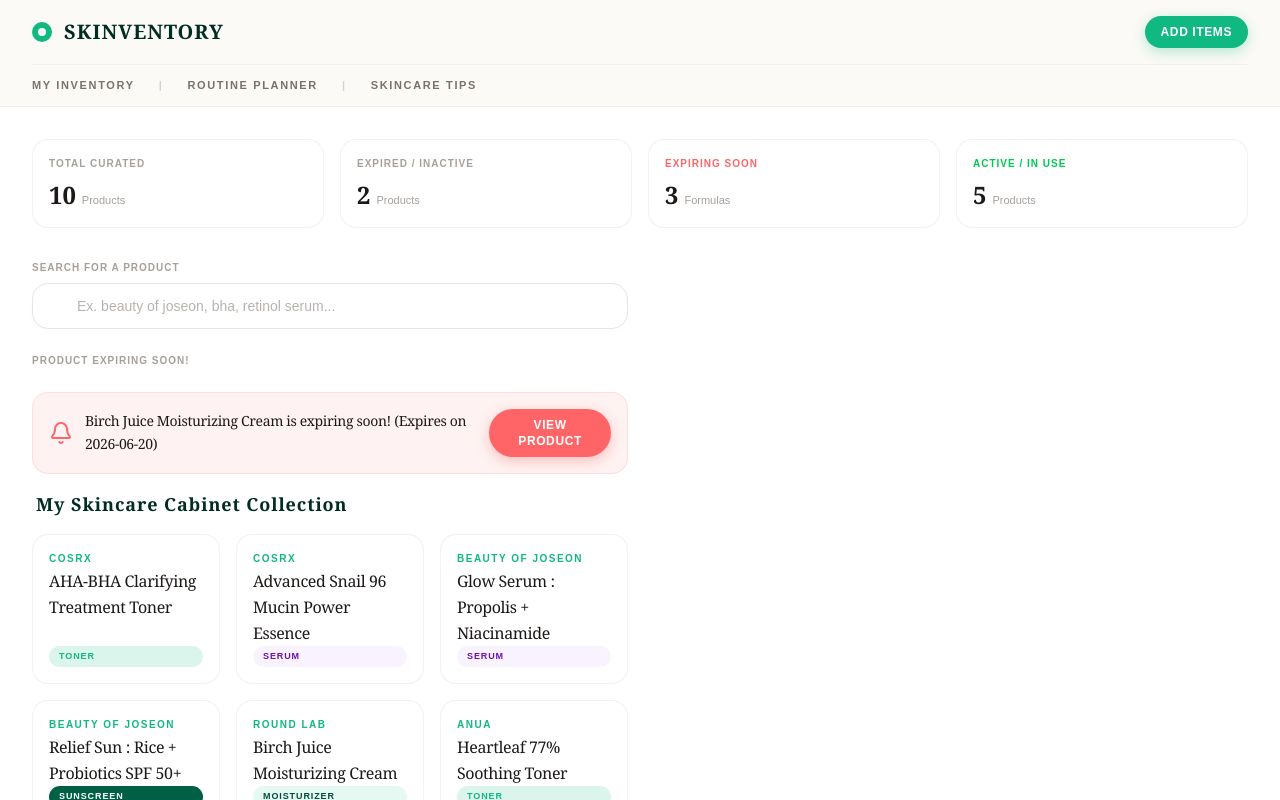
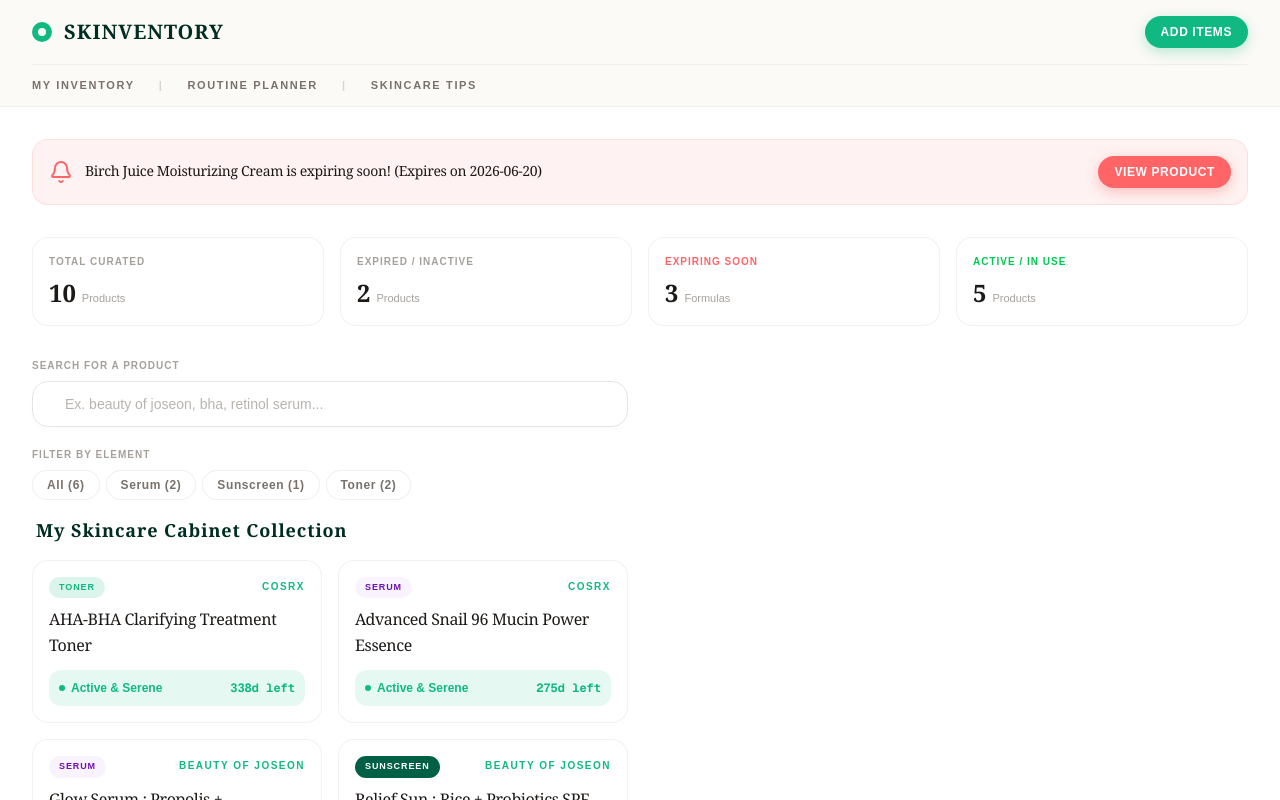
Before and after one commit to faabaf01/skinventory-nextjs, a Next.js app: page / in a window 1280 px wide. Shown: the top 800 px of the page. Built offline with nearby package versions, Linux system fonts and the light colour scheme.

Commit message:
add expiry day count

```diff
--- a/app/page.tsx
+++ b/app/page.tsx
@@ -1,4 +1,5 @@
 import { Bell, Search } from "lucide-react";
+import { SkincareProduct } from "./types";
 
 export default function Home() {
   const products = [
@@ -75,6 +76,25 @@
         "Extremely calming on red or irritated skin. Excellent for 7-skin method.",
     },
   ];
+
+  const getProductExpirationStatus = (product: SkincareProduct) => {
+    const currentDate = new Date();
+    const expirationDate = new Date(product.expirationDate || "");
+    const daysRemaining = Math.ceil(
+      (expirationDate.getTime() - currentDate.getTime()) /
+        (1000 * 60 * 60 * 24),
+    );
+    let status = "Unknown";
+    if (daysRemaining < 0) {
+      status = "Expired";
+    } else if (daysRemaining <= 7) {
+      status = "Expiring Soon";
+    } else {
+      status = "Active";
+    }
+    return { daysRemaining, status };
+  };
+
   return (
     <>
       <header className="sticky top-0 z-30 bg-[#FCFAF6]/90 backdrop-blur-md border-b border-emerald-950/5 px-4 sm:px-6 lg:px-8">
@@ -120,6 +140,22 @@
       </header>
 
       <main className="px-4 py-8 sm:px-6 lg:px-8 gap-8 grid grid-cols-1">
+        <div className="flex flex-col gap-6">
+          <div className="bg-[#fef3f2] border border-red-200/50 p-4 rounded-2xl flex items-center justify-between">
+            <div className="flex items-center gap-3">
+              <div className="flex items-center justify-center">
+                <Bell className="w-6 h-6 text-red-400" />
+              </div>
+              <span className="text-sm font-serif font-medium text-stone-900 tracking-tight leading-relaxed">
+                Birch Juice Moisturizing Cream is expiring soon! (Expires on
+                2026-06-20)
+              </span>
+            </div>
+            <button className="px-4 py-2 bg-red-400 text-white font-bold rounded-full hover:bg-red-500 cursor-pointer transition-all text-xs tracking-wider uppercase flex items-center gap-1.5 shadow-[0_4px_14px_rgba(239,68,68,0.3)] hover:shadow-[0_4px_18px_rgba(239,68,68,0.5)] active:scale-95 duration-150">
+              View Product
+            </button>
+          </div>
+        </div>
         <div className="grid grid-cols-2 md:grid-cols-4 gap-4">
           <div className="bg-white border border-stone-200/50 p-4 rounded-2xl flex flex-col justify-between">
             <span className="text-[10px] uppercase font-bold text-stone-400 tracking-widest">
@@ -187,55 +223,62 @@
               placeholder="Ex. beauty of joseon, bha, retinol serum..."
               // value={searchQuery}
               // onChange={(e) => setSearchQuery(e.target.value)}
-              className="w-full pl-11 pr-5 py-3 bg-white border border-stone-200 rounded-2xl text-xs sm:text-sm focus:outline-none focus:border-[#10b981] transition-all placeholder:text-stone-400/80 shadow-[0_4px_12px_rgba(0,0,0,0.01)]"
+              className="w-full pl-8 pr-5 py-3 bg-white border border-stone-200 rounded-2xl text-xs sm:text-sm focus:outline-none focus:border-[#10b981] transition-all placeholder:text-stone-400/80 shadow-[0_4px_12px_rgba(0,0,0,0.01)]"
             />
-
-            <div className="flex flex-col gap-6 mt-6">
-              <span className="text-[10px] uppercase font-bold text-stone-400 tracking-widest">
-                Product Expiring Soon!
+            <div className="mt-5 flex flex-col gap-2">
+              <span className="text-[10px] uppercase tracking-widest font-bold text-stone-400">
+                Filter By Element
               </span>
-              <div className="bg-[#fef3f2] border border-red-200/50 p-4 rounded-2xl flex items-center justify-between">
-                <div className="flex items-center gap-3">
-                  <div className="flex items-center justify-center">
-                    <Bell className="w-6 h-6 text-red-400" />
-                  </div>
-                  {/* <div className="w-5 h-5 rounded-full bg-red-400 flex items-center justify-center">
-                    <div className="w-2 h-2 rounded-full bg-[#fef3f2]" />
-                  </div> */}
-                  <span className="text-sm font-serif font-medium text-stone-900 tracking-tight leading-relaxed">
-                    Birch Juice Moisturizing Cream is expiring soon! (Expires on
-                    2026-06-20)
-                  </span>
-                </div>
-                <button className="px-4 py-2 bg-red-400 text-white font-bold rounded-full hover:bg-red-500 cursor-pointer transition-all text-xs tracking-wider uppercase flex items-center gap-1.5 shadow-[0_4px_14px_rgba(239,68,68,0.3)] hover:shadow-[0_4px_18px_rgba(239,68,68,0.5)] active:scale-95 duration-150">
-                  View Product
+              <div className="flex flex-wrap items-center gap-1.5">
+                <button
+                  // onClick={() => setCategoryFilter("All")}
+                  className={`px-3.5 py-1.5 rounded-full text-xs font-semibold tracking-wider transition-all cursor-pointer bg-white text-stone-500 border border-stone-200/60 hover:border-stone-400
+                  `}
+                >
+                  All ({products.length})
+                </button>
+                <button
+                  // onClick={() => setCategoryFilter("All")}
+                  className={`px-3.5 py-1.5 rounded-full text-xs font-semibold tracking-wider transition-all cursor-pointer bg-white text-stone-500 border border-stone-200/60 hover:border-stone-400
+                  `}
+                >
+                  Serum ({products.filter((p) => p.category === "Serum").length}
+                  )
+                </button>
+                <button
+                  // onClick={() => setCategoryFilter("All")}
+                  className={`px-3.5 py-1.5 rounded-full text-xs font-semibold tracking-wider transition-all cursor-pointer bg-white text-stone-500 border border-stone-200/60 hover:border-stone-400
+                  `}
+                >
+                  Sunscreen (
+                  {products.filter((p) => p.category === "Sunscreen").length})
+                </button>
+                <button
+                  // onClick={() => setCategoryFilter("All")}
+                  className={`px-3.5 py-1.5 rounded-full text-xs font-semibold tracking-wider transition-all cursor-pointer bg-white text-stone-500 border border-stone-200/60 hover:border-stone-400
+                  `}
+                >
+                  Toner ({products.filter((p) => p.category === "Toner").length}
+                  )
                 </button>
               </div>
             </div>
 
+            <div>
               <div className="flex items-center justify-between my-4 px-1">
                 <h3 className="font-serif text-lg tracking-wider text-emerald-950 font-bold">
                   My Skincare Cabinet Collection
                 </h3>
               </div>
-            <div className="grid grid-cols-1 md:grid-cols-2 lg:grid-cols-3 gap-4">
-              {products.map((product) => (
+              <div className="grid grid-cols-1 md:grid-cols-2 gap-4">
+                {products.map((product) => {
+                  const expirationStatus = getProductExpirationStatus(product);
+                  return (
                     <div
                       key={product.id}
-                  className="bg-white border border-stone-200/50 p-4 rounded-2xl flex flex-col justify-between w-full"
+                      className="bg-white border border-stone-200/50 p-4 rounded-2xl"
                     >
-                  <div className="min-w-0 flex-1">
-                    <span className="text-[10px] tracking-[0.15em] uppercase font-bold text-[#10b981] block mb-0.5">
-                      {product.brand}
-                    </span>
-                    <h4
-                      className="font-serif text-base font-medium text-stone-900 tracking-tight leading-relaxed"
-                      title={product.name}
-                    >
-                      {product.name}
-                    </h4>
-                  </div>
-
+                      <div className="flex items-center justify-between mb-2">
                         <span
                           className={`text-[9px] font-bold tracking-widest uppercase px-2.5 py-1 rounded-full ${
                             product.category === "Cleanser"
@@ -255,8 +298,66 @@
                         >
                           {product.category}
                         </span>
+                        <span className="text-[10px] tracking-[0.15em] uppercase font-bold text-[#10b981] block mb-0.5">
+                          {product.brand}
+                        </span>
                       </div>
-              ))}
+
+                      <div className="flex flex-col">
+                        <h4
+                          className="font-serif text-base font-medium text-stone-900 tracking-tight leading-relaxed"
+                          title={product.name}
+                        >
+                          {product.name}
+                        </h4>
+                        {/* <p className="text-sm text-stone-500 mt-1">
+                        {product.notes}
+                      </p> */}
+                        <div
+                          className={`p-2.5 rounded-xl flex items-center justify-between text-xs ${
+                            expirationStatus.status === "Expired"
+                              ? "bg-rose-50 text-rose-800"
+                              : expirationStatus.status === "Expiring Soon"
+                                ? "bg-amber-50 text-amber-800"
+                                : expirationStatus.status === "Active"
+                                  ? "bg-[#10b981]/10 text-[#10b981]"
+                                  : "bg-stone-100 text-stone-700"
+                          } mt-3`}
+                        >
+                          <div className="flex items-center gap-1.5 font-semibold">
+                            <span
+                              className={`w-1.5 h-1.5 rounded-full ${
+                                expirationStatus.status === "Expired"
+                                  ? "bg-rose-500"
+                                  : expirationStatus.status === "Expiring Soon"
+                                    ? "bg-amber-500"
+                                    : "bg-[#10b981]"
+                              }`}
+                            />
+                            <span>
+                              {expirationStatus.status === "Expired" &&
+                                "Expired Formula"}
+                              {expirationStatus.status === "Expiring Soon" &&
+                                "Expires Soon"}
+                              {expirationStatus.status === "Active" &&
+                                "Active & Serene"}
+                              {expirationStatus.status === "Unknown" &&
+                                "No Limit Detected"}
+                            </span>
+                          </div>
+                          <span className="font-mono text-xs font-bold">
+                            {expirationStatus.daysRemaining === Infinity
+                              ? "N/A"
+                              : expirationStatus.daysRemaining < 0
+                                ? `${Math.abs(expirationStatus.daysRemaining)}d ago`
+                                : `${expirationStatus.daysRemaining}d left`}
+                          </span>
+                        </div>
+                      </div>
+                    </div>
+                  );
+                })}
+              </div>
             </div>
           </div>
           <div>
--- /dev/null
+++ b/app/types.ts
@@ -0,0 +1,11 @@
+export interface SkincareProduct {
+  id: string;
+  name: string;
+  brand: string;
+  category: string; // 'Cleanser', 'Toner', 'Serum', 'Moisturizer', 'Sunscreen', 'Exfoliant', 'Mask', 'Makeup', 'Other'
+  dateOpened?: string; // YYYY-MM-DD
+  paoMonths?: number; // Period After Opening in months (e.g., 6, 12, 18, 24)
+  expirationDate?: string; // YYYY-MM-DD static date
+  notes?: string;
+  volumeLabel?: string; // E.g., '50ml', '1.7 fl oz'
+}
```
Lines whose indentation alone changed are shown as unchanged.
